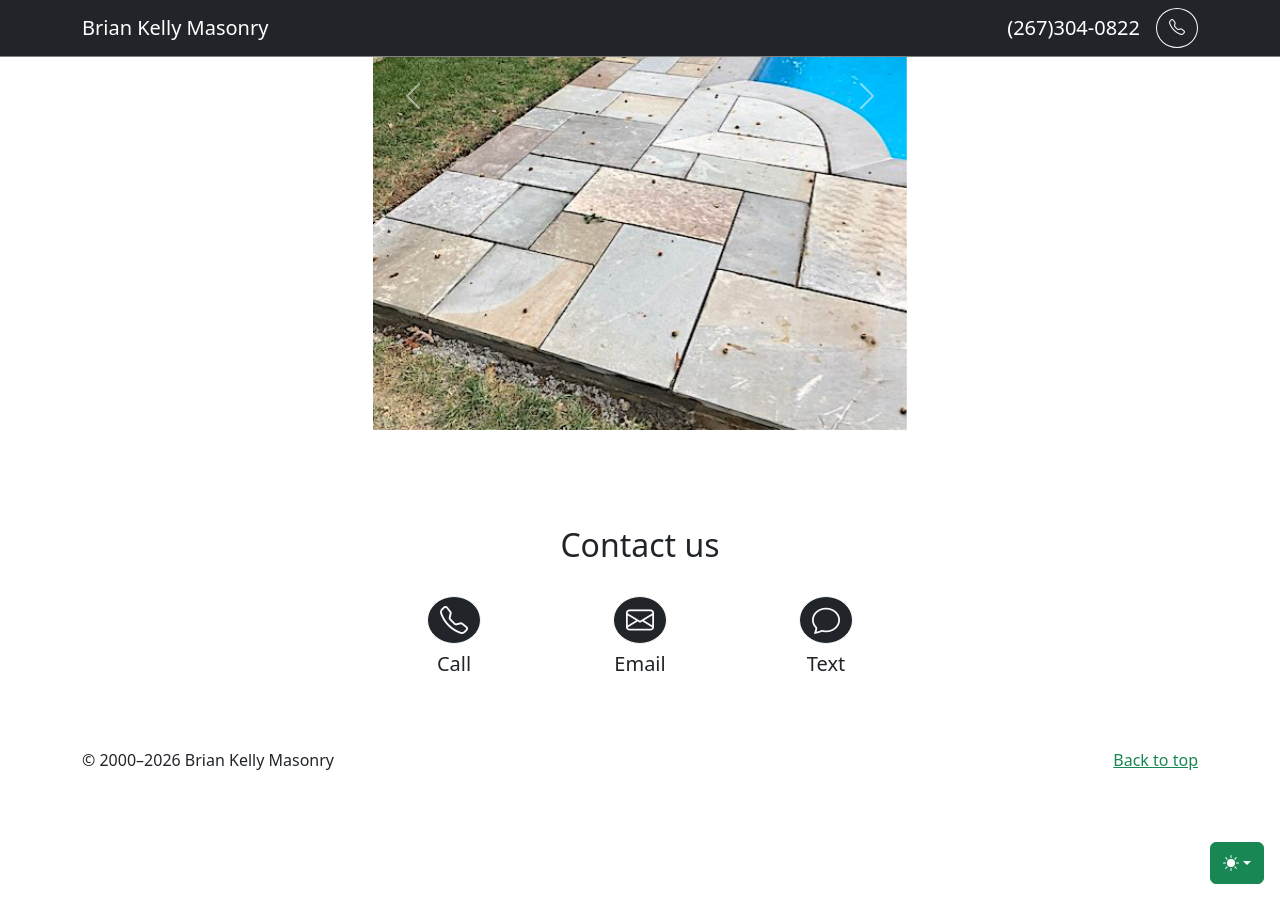
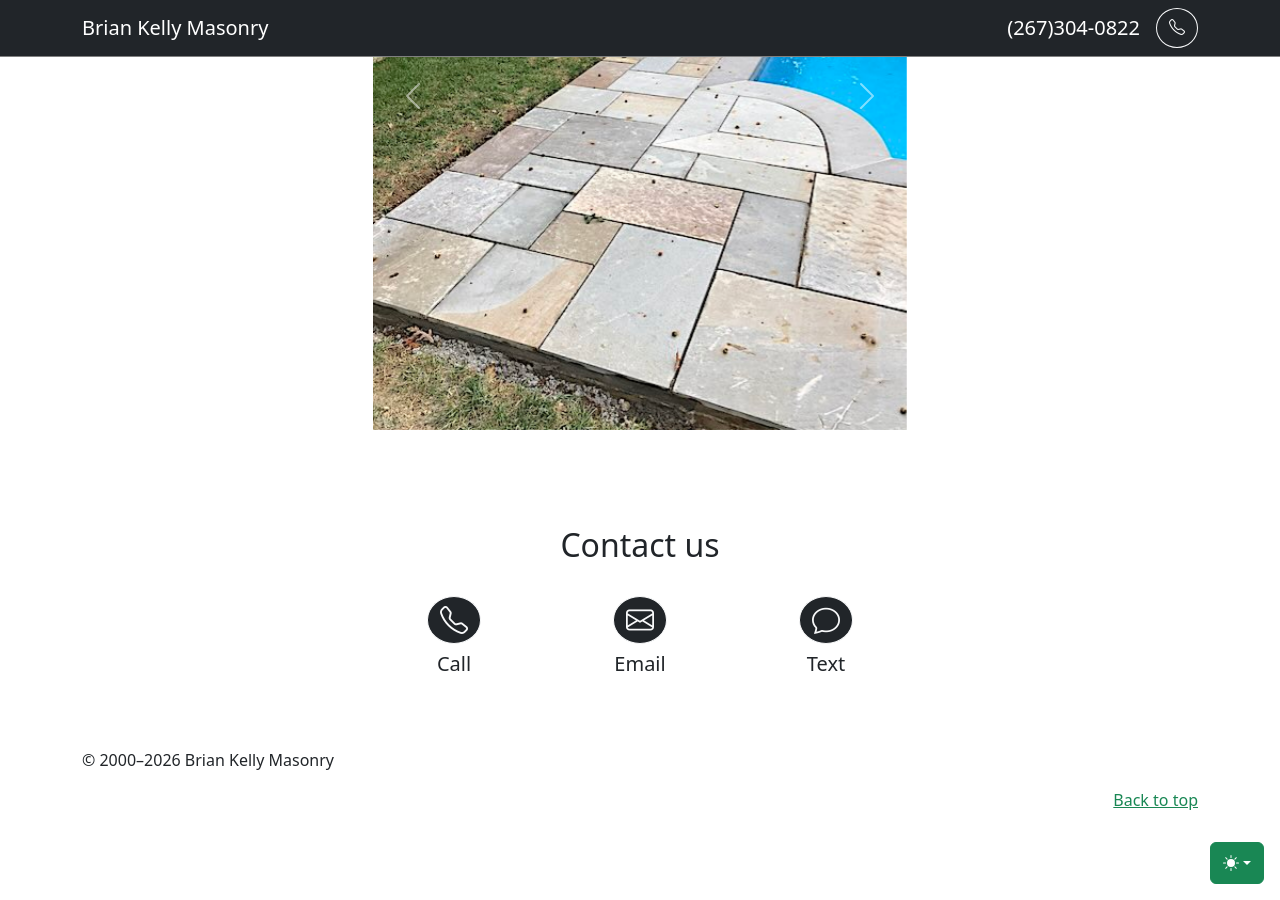
Before and after one commit to ryanbyoung/briankellymasonry, a Jekyll site: the page built from index.html, in a window 1280 px wide and 900 px high, scrolled down 1877 px. Built offline with Jekyll 4.4.1, drawn with Linux system fonts in a browser that asks for light colours; nearby versions of some CDN libraries.

Commit message:
Update main.html

```diff
--- a/_layouts/main.html
+++ b/_layouts/main.html
@@ -6,26 +6,22 @@
     <link rel="stylesheet" href="https://cdn.jsdelivr.net/npm/bootstrap-icons@1.13.1/font/bootstrap-icons.min.css">
     <style>
 {% include site.css %}
-{% if page.url == '/' %}{% include home.css %}{% endif %}    </style>
+{% include home.css %}    </style>
   </head>
   <body>
 {% include theme.html %}    <header data-bs-theme="dark">
-{% include nav.html nav=site.data.navigation.nav %}    </header>
+{% include nav.html %}    </header>
     <main role="main">
       <div class="container">
 {{ content }}      </div>
       <footer class="container py-3">
+        <p>
+          &copy; 2000–2026 Brian Kelly Masonry
+        </p>
         <p class="float-end">
           <a href="#top" class="back-to-top text-success link-success" aria-label="Back to top">Back to top</a>
         </p>
-        <p>
-          &copy; 2000–2026 Brian Kelly Masonry <!--&middot;
-          <a href="#">Privacy</a> &middot;
-          <a href="#">Terms</a>-->
-        </p>
       </footer>
     </main>
-    <!-- # Compress this in an include site js -->
-    <script src="https://cdn.jsdelivr.net/npm/bootstrap@5.3.8/dist/js/bootstrap.bundle.min.js" integrity="sha384-FKyoEForCGlyvwx9Hj09JcYn3nv7wiPVlz7YYwJrWVcXK/BmnVDxM+D2scQbITxI" crossorigin="anonymous"></script>
-{% if page.url == '/' %}{% include js.html %}{% endif %}  </body>
+{% include js.html %}  </body>
 </html>
```
